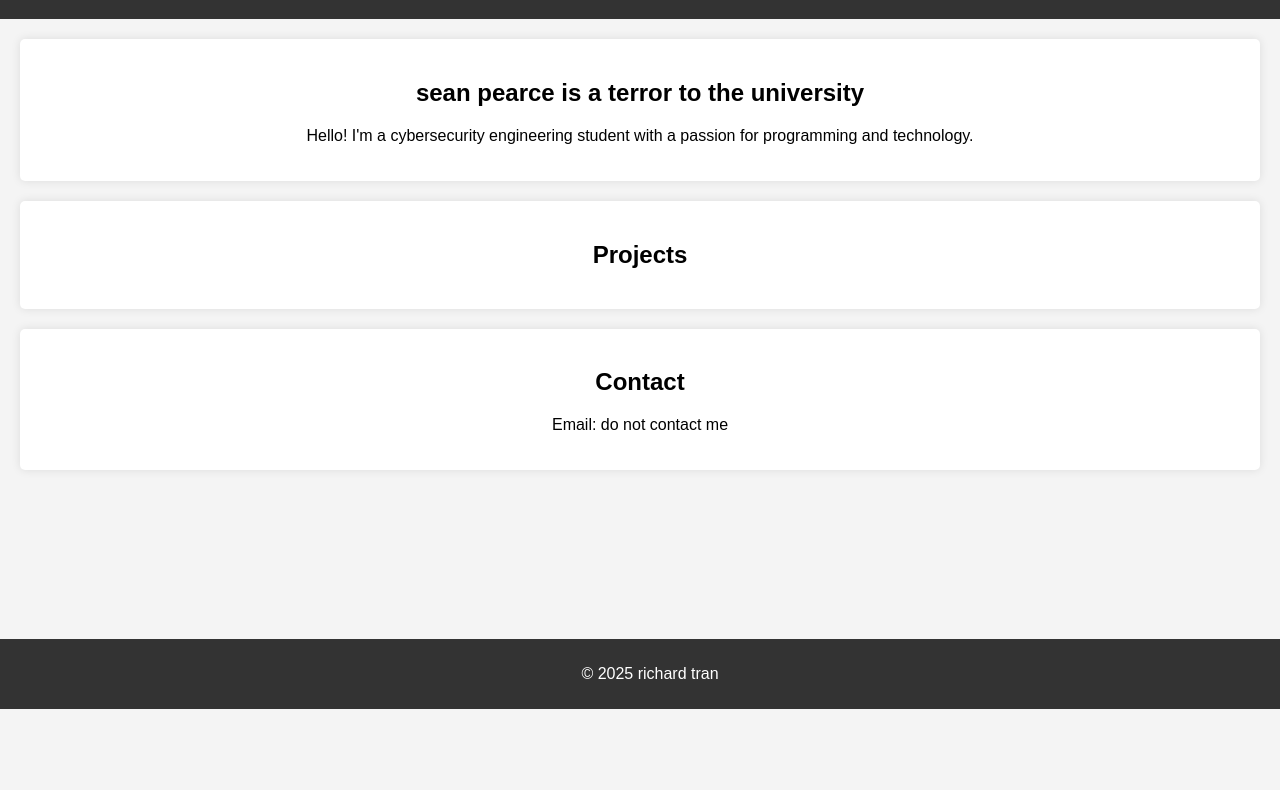
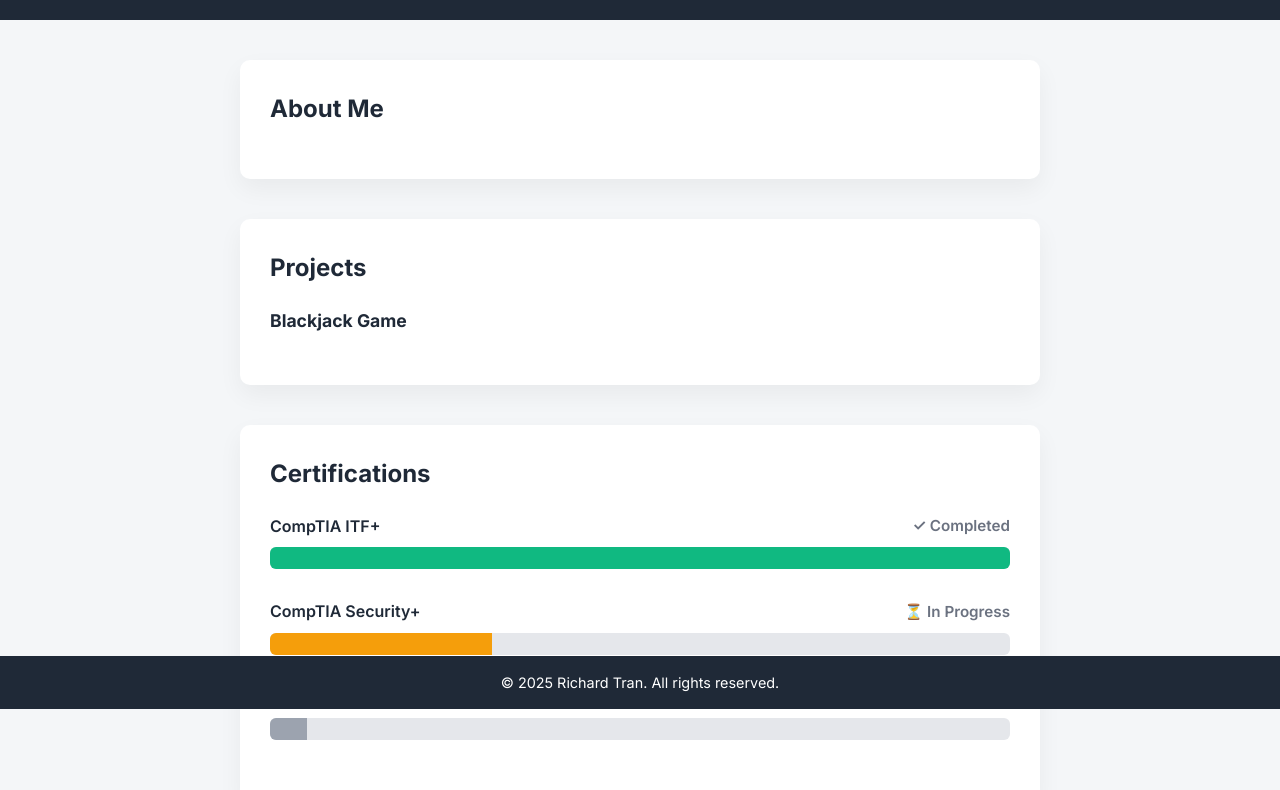
Before and after one commit to ricgithubacc/ricgithubacc.github.io, a plain HTML site: page index.html in a window 1280 px wide. Shown: the part 91-881 px from the top of the page. Before the commit the page ends 800 px from the top, so only its background shows below. Drawn offline with Linux system fonts and the light colour scheme.

Commit message:
port til my folio

```diff
--- a/index.html
+++ b/index.html
@@ -1,57 +1,85 @@
 <!DOCTYPE html>
 <html lang="en">
 <head>
-    <meta charset="UTF-8">
-    <meta name="viewport" content="width=device-width, initial-scale=1.0">
-    <title>My Portfolio</title>
-    <style>
-        body {
-            font-family: Arial, sans-serif;
-            margin: 0;
-            padding: 0;
-            background-color: #f4f4f4;
-            text-align: center;
-        }
-        header {
-            background: #333;
-            color: white;
-            padding: 15px;
-        }
-        section {
-            margin: 20px;
-            padding: 20px;
-            background: white;
-            box-shadow: 0 0 10px rgba(0, 0, 0, 0.1);
-            border-radius: 5px;
-        }
-        footer {
-            background: #333;
-            color: white;
-            padding: 10px;
-            position: fixed;
-            bottom: 0;
-            width: 100%;
-        }
-    </style>
+  <meta charset="UTF-8" />
+  <meta name="viewport" content="width=device-width, initial-scale=1.0"/>
+  <title>Richard Tran | Portfolio</title>
+  <link href="https://fonts.googleapis.com/css2?family=Inter:wght@400;600;700&display=swap" rel="stylesheet"/>
+  <link rel="stylesheet" href="style.css" />
 </head>
 <body>
   <header>
-        <h1>My Portfolio</h1>
+    <h1>Richard Tran | Portfolio</h1>
+    <button id="toggle-theme">🌓 Dark Mode</button>
   </header>
+
   <section>
-        <h2>sean pearce is a terror to the university</h2>
-        <p>Hello! I'm a cybersecurity engineering student with a passion for programming and technology.</p>
+    <h2>About Me</h2>
   </section>
+
   <section>
     <h2>Projects</h2>
 
+    <div class="project">
+      <h3>Blackjack Game</h3>
+    </div>
+
   </section>
+
+  <section>
+    <h2>Certifications</h2>
+
+    <div class="certification">
+      <p>CompTIA ITF+ <span class="status">✓ Completed</span></p>
+      <div class="bar-wrapper">
+        <div class="tooltip">Completed: July 2022</div>
+        <div class="progress complete"></div>
+      </div>
+    </div>
+
+    <div class="certification">
+      <p>CompTIA Security+ <span class="status">⏳ In Progress</span></p>
+      <div class="bar-wrapper">
+        <div class="tooltip">Expected: June 2025</div>
+        <div class="progress in-progress"></div>
+      </div>
+    </div>
+
+    <div class="certification">
+      <p>CISSP <span class="status">🚧 Planned</span></p>
+      <div class="bar-wrapper">
+        <div class="tooltip">Goal: Late 2025</div>
+        <div class="progress future"></div>
+      </div>
+    </div>
+  </section>
+
   <section>
     <h2>Contact</h2>
-        <p>Email: do not contact me</p>
+    <p class="contact-info">Email: rictra@udel.edu</p>
+    <p class="contact-info">Phone: 302-670-2342</p>
   </section>
+
   <footer>
-        <p>&copy; 2025 richard tran </p>
+    <p>&copy; 2025 Richard Tran. All rights reserved.</p>
   </footer>
+
+  <script>
+    const toggleBtn = document.getElementById('toggle-theme');
+    const prefersDark = window.matchMedia('(prefers-color-scheme: dark)').matches;
+    const savedTheme = localStorage.getItem('theme');
+
+    if (savedTheme === 'dark' || (!savedTheme && prefersDark)) {
+      document.body.classList.add('dark-mode');
+      toggleBtn.textContent = '☀️ Light Mode';
+    }
+
+    toggleBtn.addEventListener('click', () => {
+      document.body.classList.toggle('dark-mode');
+      const isDark = document.body.classList.contains('dark-mode');
+      localStorage.setItem('theme', isDark ? 'dark' : 'light');
+      toggleBtn.textContent = isDark ? '☀️ Light Mode' : '🌓 Dark Mode';
+    });
+  </script>
 </body>
 </html>
--- /dev/null
+++ b/style.css
@@ -0,0 +1,190 @@
+:root {
+    --bg: #f4f6f8;
+    --text: #1f2937;
+    --card-bg: #ffffff;
+    --header-bg: #1f2937;
+    --footer-bg: #1f2937;
+    --status-color: #6b7280;
+    --tooltip-bg: #374151;
+    --muted-text: #4b5563;
+  }
+
+  .dark-mode {
+    --bg: #1a1c1f;
+    --text: #f3f4f6;
+    --card-bg: #2a2d31;
+    --header-bg: #111827;
+    --footer-bg: #111827;
+    --status-color: #9ca3af;
+    --tooltip-bg: #4b5563;
+    --muted-text: #d1d5db;
+  }
+
+  * {
+    box-sizing: border-box;
+    margin: 0;
+    padding: 0;
+  }
+
+  body {
+    font-family: 'Inter', sans-serif;
+    background-color: var(--bg);
+    color: var(--text);
+    line-height: 1.6;
+    transition: background-color 0.3s, color 0.3s;
+  }
+
+  header {
+    background: var(--header-bg);
+    color: white;
+    padding: 30px 20px;
+    text-align: center;
+    position: relative;
+  }
+
+  header h1 {
+    font-size: 2rem;
+    font-weight: 700;
+  }
+
+  #toggle-theme {
+    position: absolute;
+    top: 20px;
+    right: 20px;
+    padding: 6px 12px;
+    background-color: #e5e7eb;
+    border: none;
+    border-radius: 6px;
+    cursor: pointer;
+    font-weight: 600;
+    transition: background 0.3s;
+  }
+
+  section {
+    max-width: 800px;
+    margin: 40px auto;
+    padding: 30px;
+    background: var(--card-bg);
+    color: var(--text);
+    box-shadow: 0 10px 25px rgba(0, 0, 0, 0.05);
+    border-radius: 10px;
+    transition: background 0.3s, color 0.3s;
+  }
+
+  section h2 {
+    font-size: 1.5rem;
+    margin-bottom: 20px;
+    color: var(--text);
+  }
+
+  footer {
+    background: var(--footer-bg);
+    color: white;
+    padding: 15px 20px;
+    text-align: center;
+    font-size: 0.9rem;
+    position: fixed;
+    bottom: 0;
+    width: 100%;
+  }
+
+  .certification {
+    margin-bottom: 30px;
+  }
+
+  .certification p {
+    font-weight: 600;
+    margin-bottom: 8px;
+    display: flex;
+    justify-content: space-between;
+    align-items: center;
+  }
+
+  .status {
+    font-weight: 600;
+    color: var(--status-color);
+    font-size: 0.95rem;
+  }
+
+  .bar-wrapper {
+    position: relative;
+    width: 100%;
+    height: 22px;
+    background-color: #e5e7eb;
+    border-radius: 6px;
+    overflow: hidden;
+    transition: background 0.3s ease;
+  }
+
+  .bar-wrapper:hover {
+    background-color: #d1d5db;
+  }
+
+  .progress {
+    height: 100%;
+    transition: width 0.5s ease;
+    position: relative;
+    z-index: 1;
+  }
+
+  .complete {
+    background-color: #10b981;
+    width: 100%;
+  }
+
+  .in-progress {
+    background-color: #f59e0b;
+    width: 30%;
+  }
+
+  .future {
+    background-color: #9ca3af;
+    width: 5%;
+  }
+
+  .bar-wrapper .tooltip {
+    visibility: hidden;
+    opacity: 0;
+    background-color: var(--tooltip-bg);
+    color: #fff;
+    text-align: center;
+    padding: 6px 10px;
+    border-radius: 6px;
+    position: absolute;
+    top: -38px;
+    left: 50%;
+    transform: translateX(-50%);
+    white-space: nowrap;
+    font-size: 0.85rem;
+    transition: opacity 0.3s ease, top 0.3s ease;
+    z-index: 2;
+  }
+
+  .bar-wrapper:hover .tooltip {
+    visibility: visible;
+    opacity: 1;
+    top: -45px;
+  }
+
+  .project {
+    margin-bottom: 20px;
+    text-align: left;
+  }
+
+  .project h3 {
+    font-size: 1.1rem;
+    color: var(--text);
+    margin-bottom: 6px;
+  }
+
+  .project p {
+    font-size: 0.95rem;
+    color: var(--muted-text);
+    transition: color 0.3s ease;
+  }
+
+  .contact-info {
+    font-size: 1rem;
+    color: var(--muted-text);
+    transition: color 0.3s ease;
+  }
```
Lines whose indentation alone changed are shown as unchanged.
